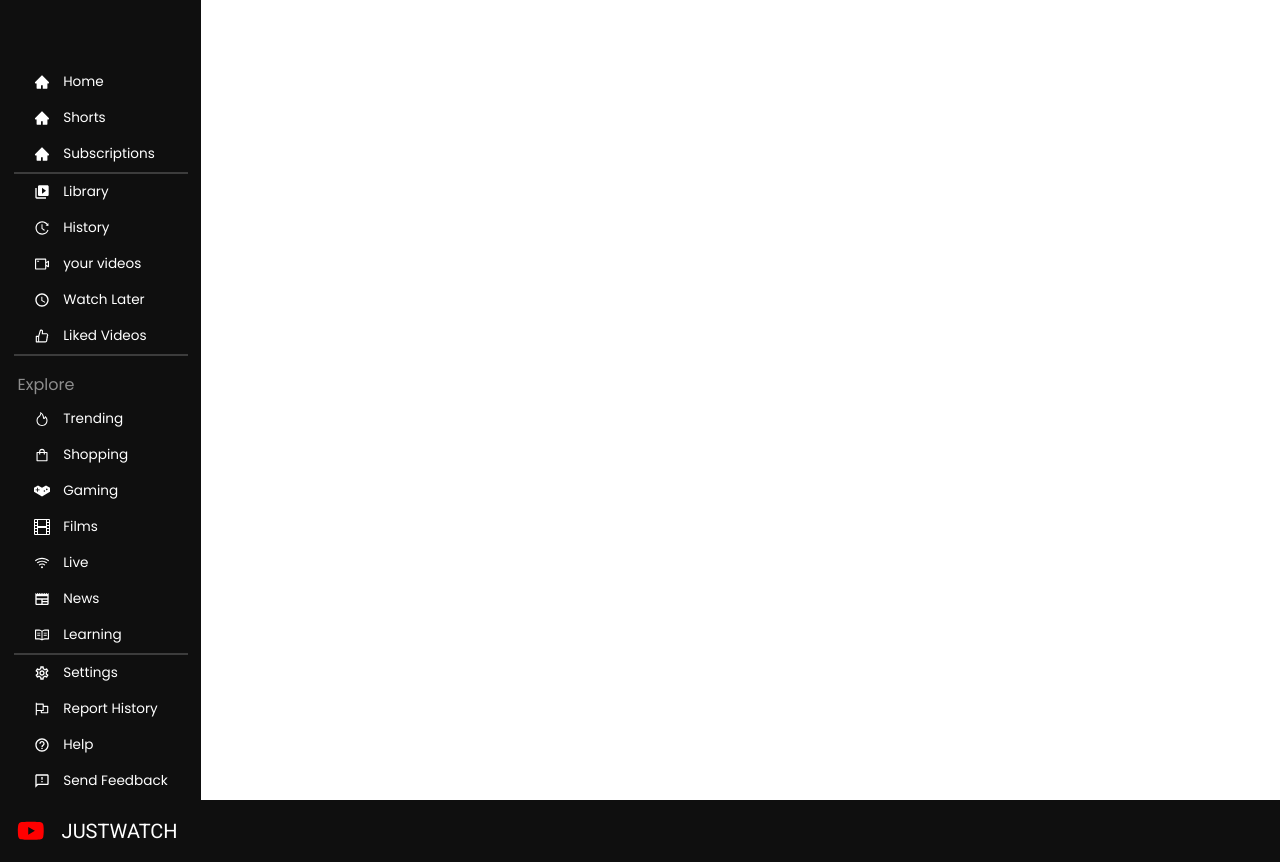
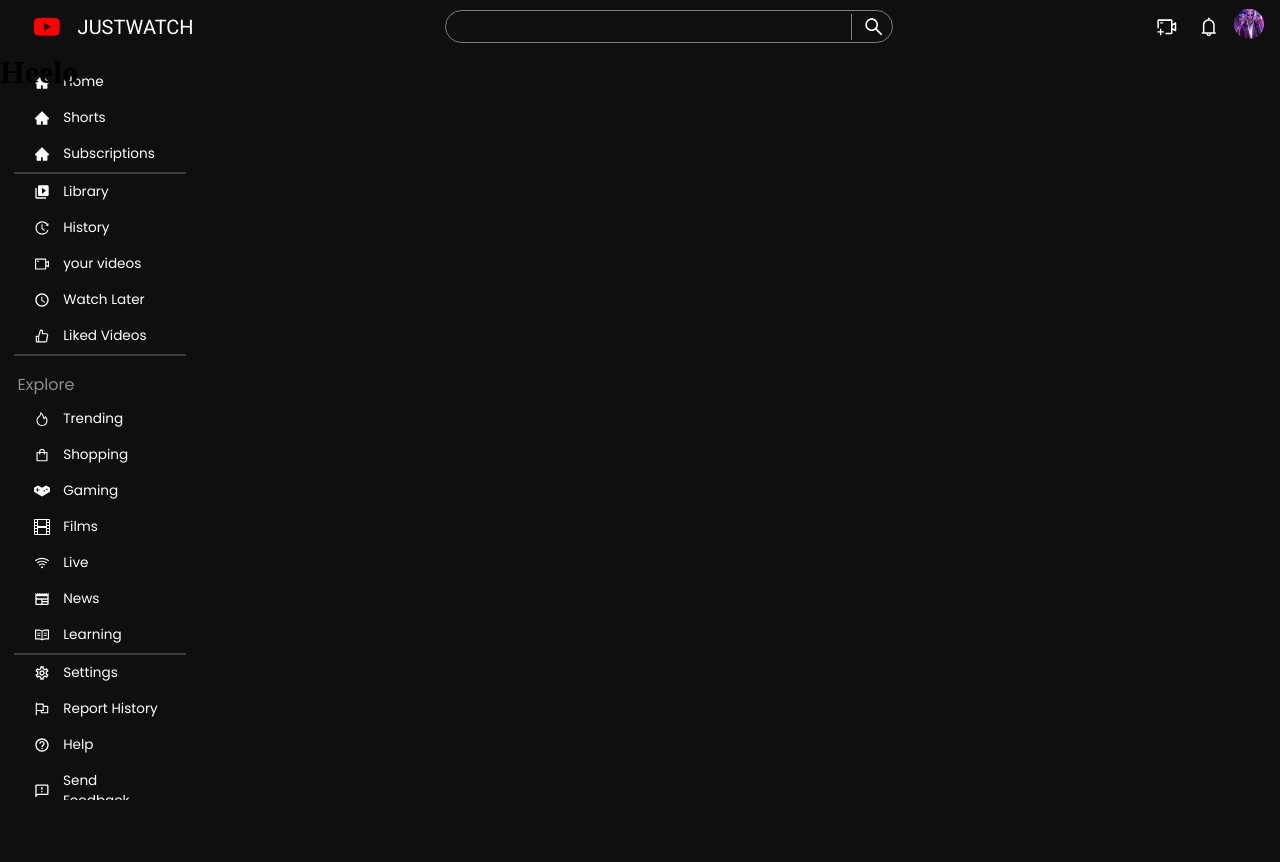
Before and after one commit to naveengitboi/youtubeclone, a React (Create React App) app in the folder client/: page / in a window 1280 px wide. After the commit the page ends 800 px from the top, so only its background shows below. Built offline with nearby package versions, Linux system fonts and the light colour scheme; the HTML template or start-up script is replaced by a standard one.

Commit message:
added navbar

```diff
--- a/client/src/App.css
+++ b/client/src/App.css
@@ -36,3 +36,8 @@
     text-decoration: none;
     color: var(--linkColor);
 }
+
+body
+{
+    background: var(--darkBg);
+}
--- a/client/src/App.js
+++ b/client/src/App.js
@@ -2,6 +2,8 @@
 import './App.css'
 import Menu from "./components/Menu";
 import Navbar from "./components/Navbar";
+import Home from './pages/Home'
+
 import {Routes,Route} from 'react-router-dom'
 
 function App(){
@@ -10,7 +12,7 @@
     <Menu/>
     <Navbar/>
       <Routes>
-        <Route/>
+        <Route path="/" element={<Home/>}/>
       </Routes>
     </>
   )
--- a/client/src/components/Menu.jsx
+++ b/client/src/components/Menu.jsx
@@ -7,7 +7,6 @@
 function Menu(){
     return(
         <div className="menuContainer">
-
             <ul className="navLinks">
                 <NavLink><AiFillHome/> Home</NavLink>
                 <NavLink><AiFillHome/> Shorts</NavLink>
@@ -42,7 +41,6 @@
                 <span> <AiOutlineCopyrightCircle/> 2023 Google LLC </span>
                 </p>
             </ul>
-
         </div>
     )
 }
--- a/client/src/components/Navbar.jsx
+++ b/client/src/components/Navbar.jsx
@@ -1,5 +1,7 @@
 import React from 'react'
-import { AiFillYoutube } from 'react-icons/ai'
+import { AiFillYoutube, AiOutlineVideoCameraAdd, AiOutlineBell,AiOutlineSearch } from 'react-icons/ai'
+import {BsFillMicFill} from 'react-icons/bs'
+import userProfile from '../img/user.jpg'
 
 import '../css/Navbar.css'
 
@@ -10,6 +12,18 @@
       <div className="logo">
          <h3 className='titles'><AiFillYoutube/>JustWatch</h3>
       </div>
+      <div className="searchBar">
+        <input type="search" />
+        <span className='searchIcon'><AiOutlineSearch/></span>
+      </div>
+
+      <div className="logInSection">
+        <AiOutlineVideoCameraAdd/>
+        <AiOutlineBell/>
+        <div className="userProfile">
+          <img src={userProfile} alt="" />
+        </div>
+      </div>
     </div>
   )
 }
--- /dev/null
+++ b/client/src/components/VideoCards.jsx
@@ -0,0 +1,9 @@
+import React from 'react'
+
+function VideoCards() {
+  return (
+    <h1>Heelo</h1>
+  )
+}
+
+export default VideoCards
--- a/client/src/css/Menu.css
+++ b/client/src/css/Menu.css
@@ -1,11 +1,11 @@
 .menuContainer
 {
     height: 100vh;
-    width: max-content;
+    width: 200px;
     background-color: var(--darkBg);
     font-family: poppins, 'Roboto';
     padding: 4rem 0.85rem ;
-    position: sticky;
+    position: fixed;
     top: 0;
     left: 0;
     overflow-y:scroll;
@@ -63,5 +63,5 @@
 }
 .copyrightSection
 {
-    font-size: .5rem;
+    font-size: .8rem;
 }
--- a/client/src/css/Navbar.css
+++ b/client/src/css/Navbar.css
@@ -1,13 +1,14 @@
-.navbar
-{
+.navbar {
   background-color: var(--darkBg);
   width: 100vw;
-    padding: 1rem 0;
+  padding: 0.55rem 1rem;
   z-index: 40;
+  display: flex;
+  justify-content: space-between;
+  align-items: center;
 }
 
 .logo .titles {
-
   display: flex;
   align-items: center;
   text-transform: uppercase;
@@ -18,3 +19,60 @@
   font-size: 1.85rem;
   margin: 0 1rem;
 }
+.searchBar {
+  width: 35vw;
+  padding: 0.15rem;
+  display: flex;
+  align-items: center;
+  justify-content: space-around;
+    border: 1px solid gray;
+    border-radius: 1.25rem;
+}
+.searchBar input
+{
+    width: 90%;
+    font-size: 1rem;
+    padding: 0.25rem 1rem ;
+    background-color: transparent;
+    outline: none;
+    border: none;
+    color: white;
+    border-right: 1px solid gray;
+}
+.searchIcon
+{
+    display: inline-block;
+    /* padding: .35rem; */
+    /* border: 1px solid red; */
+    display: flex;
+    justify-content: center;
+    align-items: center;
+    color: white;
+
+}
+.searchIcon svg
+{
+    color: white;
+    font-size: 1.35rem;
+}
+
+.logInSection
+{
+    display:flex;
+    justify-content: center;
+    align-items: center;
+    color: white;
+    font-size: 1.35rem;
+
+}
+.logInSection svg
+{
+    margin:0 0.65rem;
+}
+.userProfile img
+{
+    height: 30px;
+    width: 30px;
+    margin-left: 0.25rem;
+    border-radius: 50%;
+}
--- /dev/null
+++ b/client/src/pages/Home.jsx
@@ -0,0 +1,11 @@
+import VideoCards from "../components/VideoCards"
+
+function Home(){
+    return(
+        <>
+        <VideoCards/>
+        </>
+    )
+}
+
+export default Home
```
Also changed, not shown: client/src/img/user.jpg (added). Lines whose indentation alone changed are shown as unchanged.
